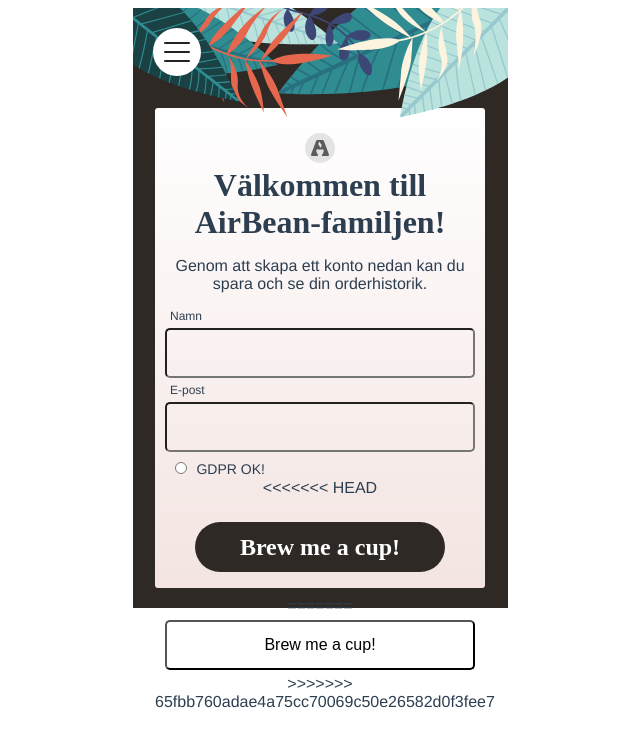
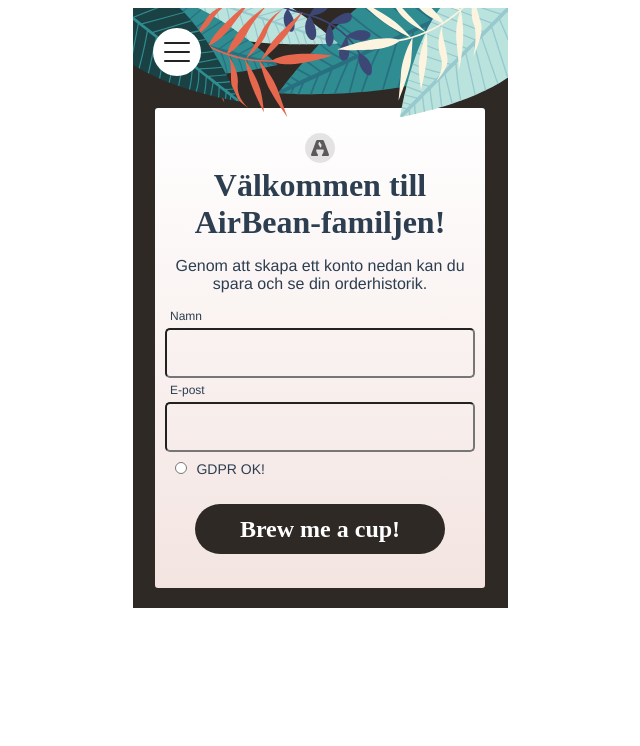
Before and after one commit to annikakubaj/Airbean, a Vue app in the folder airbean-project/: page /minprofil in a window 1280 px wide. Shown: the top 746 px of the page, without its empty margins (320-960 px from the left). Built offline with nearby package versions, Linux system fonts and the light colour scheme.

Commit message:
Skapat validering i New profile

```diff
--- a/airbean-project/src/components/NewProfile.vue
+++ b/airbean-project/src/components/NewProfile.vue
@@ -6,20 +6,16 @@
         <p class="second">Genom att skapa ett konto nedan kan du spara och se din orderhistorik.</p>
         <form  @submit.prevent>
             <p class="label"> Namn </p>
-            <input type="text" v-model="person.name">
+            <input type="text" v-model="name" required>
 
             <p class="label"> E-post </p>
-            <input type="text" v-model="person.email">
+            <input type="text" v-model="email" required>
 
             <p class="radio"><input class="radio-btn" type="radio"> <label class="radio-label"> GDPR OK! </label></p>
-<<<<<<< HEAD
+            <input class="button" type="button" value="Brew me a cup!" v-on:click="saveUser(person)">
+        </form>
 
-            <button v-on:click="saveUser">  Brew me a cup!   </button>
-            <!-- <button v-on:click="saveUser"> click </button> -->
-=======
-            <input class="button" type="button" value="Brew me a cup!" v-on:click="saveUser(person)">
->>>>>>> 65fbb760adae4a75cc70069c50e26582d0f3fee7
-        </form>
+        <p v-for="er in errors" :key="er">{{er}}</p>
     </div>
     </div>
 </template>
@@ -33,21 +29,34 @@
 
   data: function() {
     return {
-
-      person: {
-
         name:"",
-        email:""
-      }
+        email:"",
+        errors: []
     }
   },
   methods: {
 
-    saveUser: function(person) {
+    saveUser: function() {
 
-      this.$store.commit('saveUser', person) // Säger åt store att köra mutationen saveUser, och skickar med datan
+    if(this.name == '' || this.name == null){
 
-      this.$router.push("/UserProfile"); // Navigerar till UserProfile
+
+        this.errors.push("Du har glömt att fylla i namn!")
+    }
+
+    if(this.email == '' || this.email == null){
+
+         this.errors.push("Du har glömt att fylla i din email!")
+    }
+
+    if(this.errors.length == 0){
+
+        const person = {name: this.name, email: this.email};
+        this.$store.commit('saveUser', person) // Säger åt store att köra mutationen saveUser, och skickar med datan
+
+        this.$router.push("/UserProfile"); // Navigerar till UserProfile
+    }
+
     }
   }
 }
@@ -118,7 +127,7 @@
 
 
 
-button{
+.button{
     border:none;
     border-radius: 50px;
     width:250px;
```
